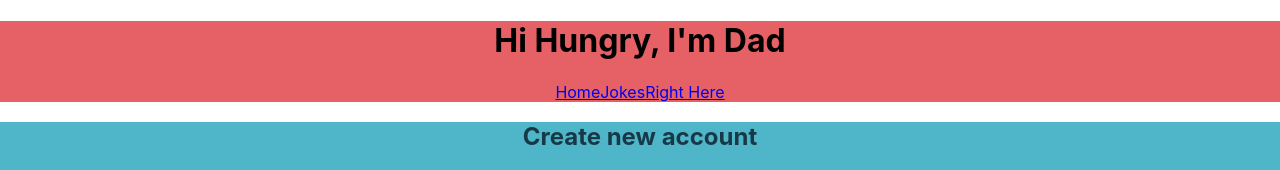
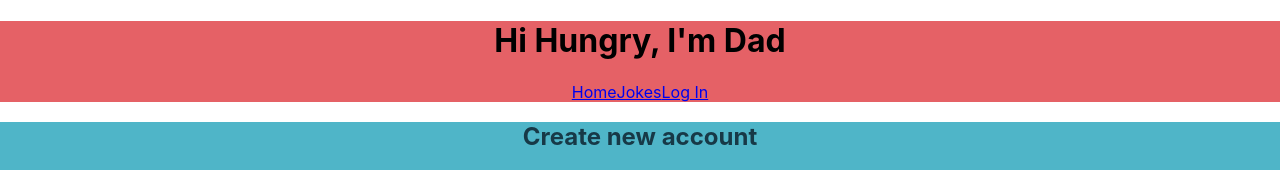
Before and after one commit to build-week-dadsgotjokes/front-end, a React (Create React App) app in the folder dadjokes/: page / in a window 1280 px wide. Shown: the top 170 px of the page. Built offline with nearby package versions, Linux system fonts and the light colour scheme.

Commit message:
Made the link to the profile lead to either the profile or login page depending on if there is a token

```diff
--- a/dadjokes/src/components/NavBar/NavBar.js
+++ b/dadjokes/src/components/NavBar/NavBar.js
@@ -13,11 +13,9 @@ const NavBar = () => {
       <h1>Hi Hungry, I'm Dad</h1>
       <Link to="/">Home</Link>
       <Link to="/jokes">Jokes</Link>
-      <Link to="/profile">Right Here</Link>
+      <Link to="/profile">{localStorage.getItem('token') ? 'Profile' : 'Log In'}</Link>
     </Nav>
   );
 };
 
 export default NavBar;
-
-//{localStorage.getItem('token') ? 'Profile' : 'Log In'}
```
